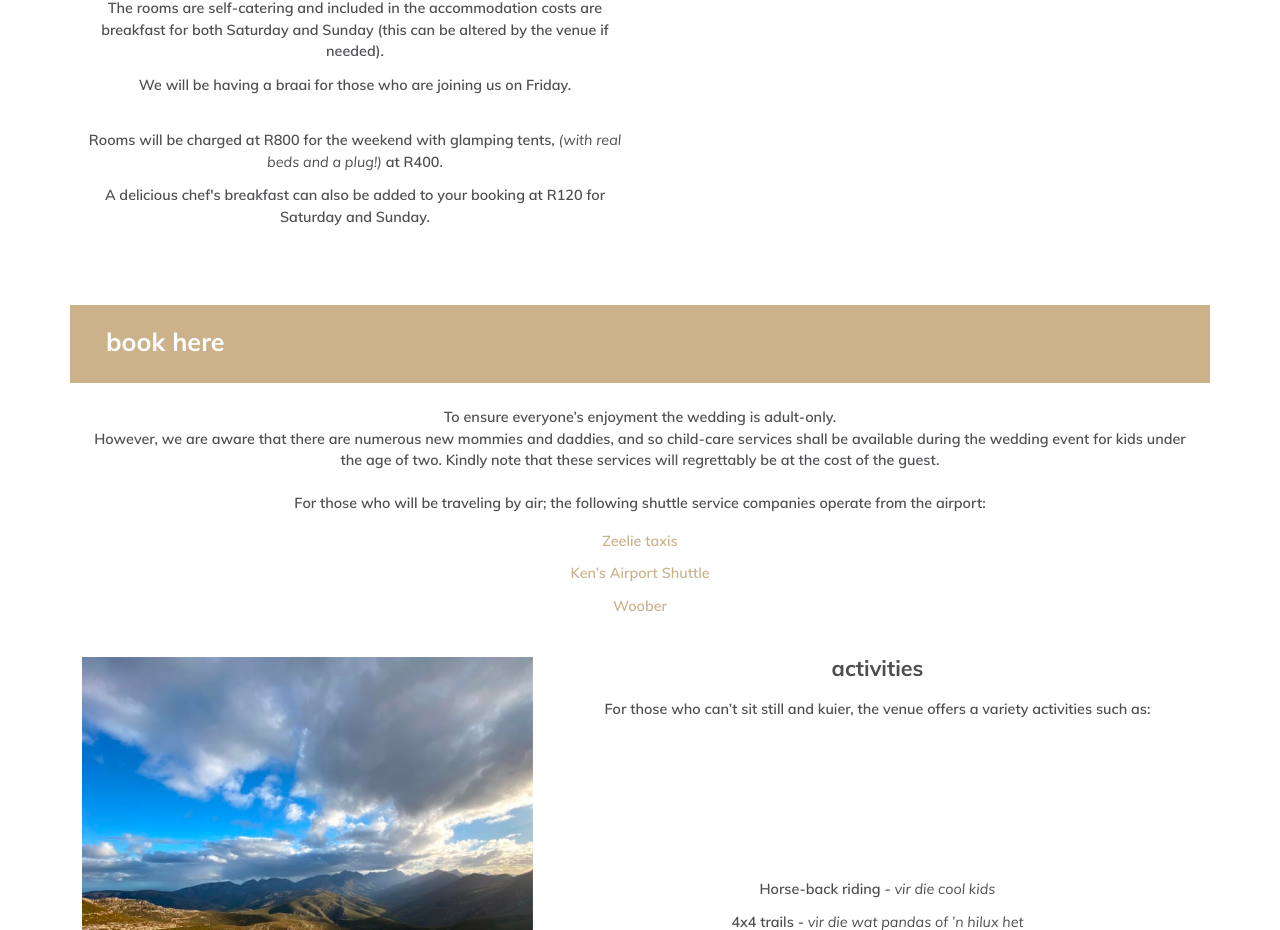
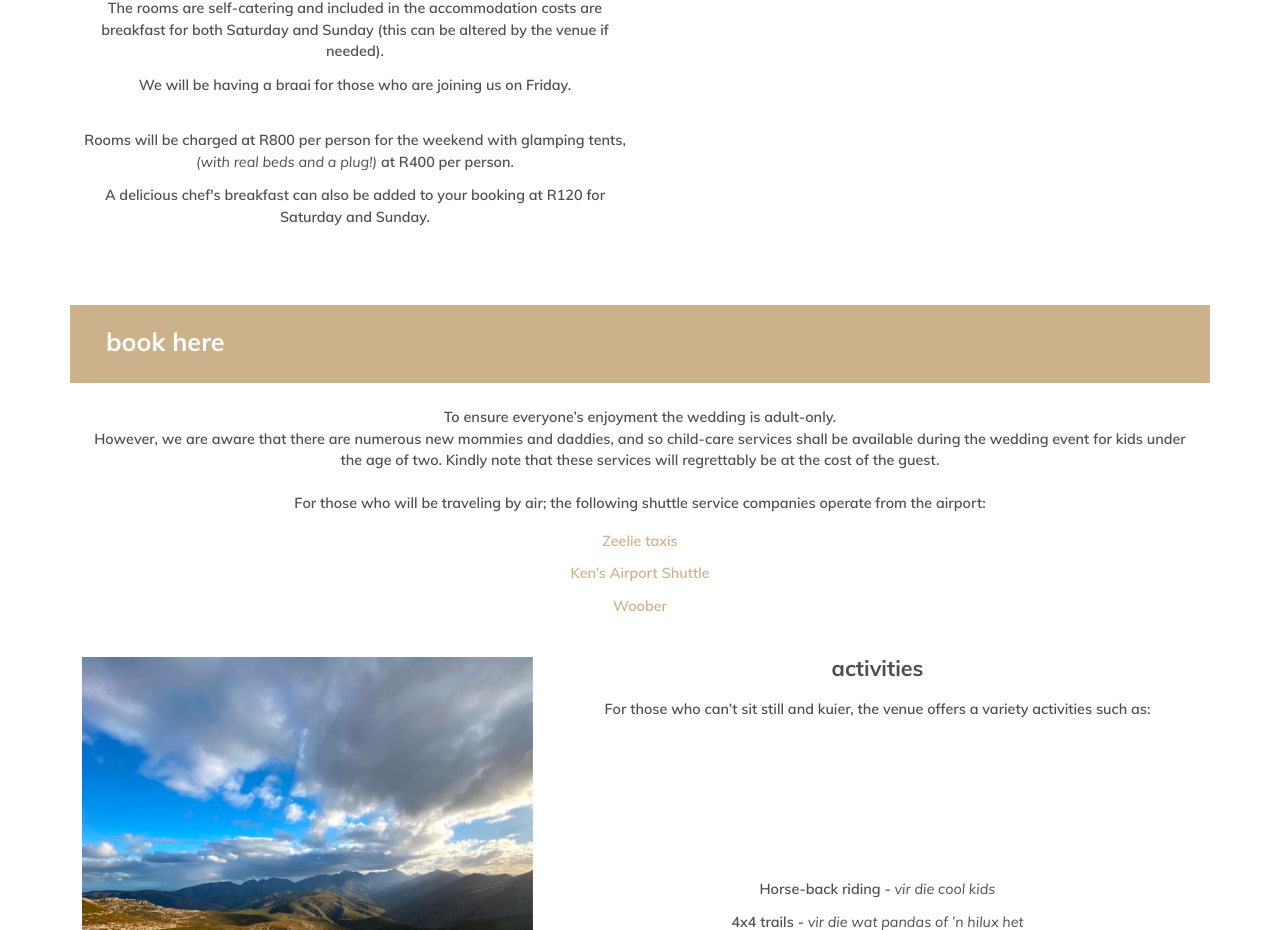
Before and after one commit to FJLessing/wedding-website, a Vue app: page /location in a window 1280 px wide. Shown: the part 893-1823 px from the top of the page. Built offline with nearby package versions, Linux system fonts and the light colour scheme.

Commit message:
Updates to fix spelling and wording. Favicon replaced.

```diff
--- a/src/views/home.vue
+++ b/src/views/home.vue
@@ -28,7 +28,7 @@
       <b-col>
         <p>Itʼs finally happening!</p>
         <p>Welcome to our wedding website, weʼre so glad youʼre here!
-        We lookforward to sharing this very special occasion with you.
+        We look forward to sharing this very special occasion with you.
         This website is here to provide you with all the details of our special event.</p>
         <p>We canʼt wait to see you there!</p>
         <p class="hashtags mt-4">
--- a/src/views/location.vue
+++ b/src/views/location.vue
@@ -15,7 +15,7 @@
         <p>The rooms are self-catering and included in the accommodation costs are breakfast for both Saturday and Sunday (this can be altered by the venue if needed).</p>
         <p>We will be having a braai for those who are joining us on Friday.</p>
         <br/>
-        <p>Rooms will be charged at R800 for the weekend with glamping tents, <i>(with real beds and a plug!)</i> at R400.</p>
+        <p>Rooms will be charged at R800 per person for the weekend with glamping tents, <i>(with real beds and a plug!)</i> at R400 per person.</p>
         <p>A delicious chef's breakfast can also be added to your booking at R120 for Saturday and Sunday.</p>
       </b-col>
       <b-col class="mb-3" :md="6">
--- a/vue.config.js
+++ b/vue.config.js
@@ -5,5 +5,10 @@ module.exports = {
         ignored: [/node_modules/, /public/],
       }
     }
+  },
+  pwa: {
+    name: 'Inge & FJ - Wedding Website',
+    themeColor: 'CBB28A',
+    msTileColor: 'CBB28A'
   }
 }
```
Also changed, not shown: 1 other file (tests, documents, lock files or other folders).
